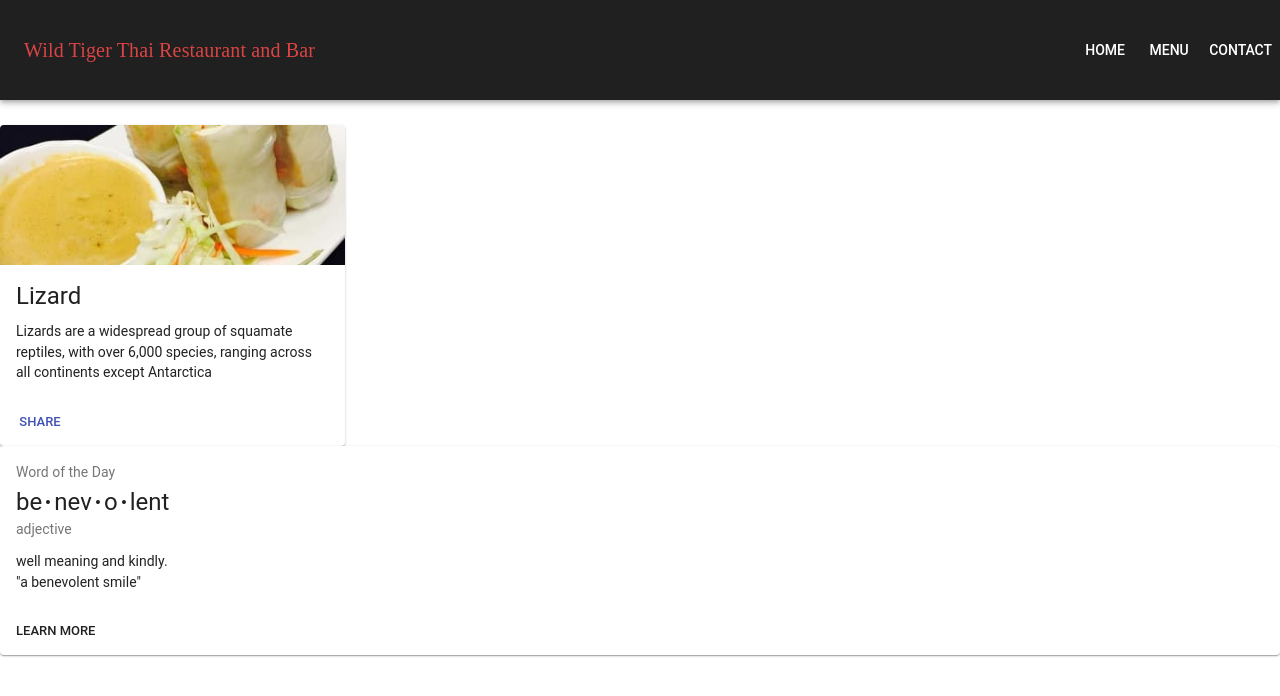
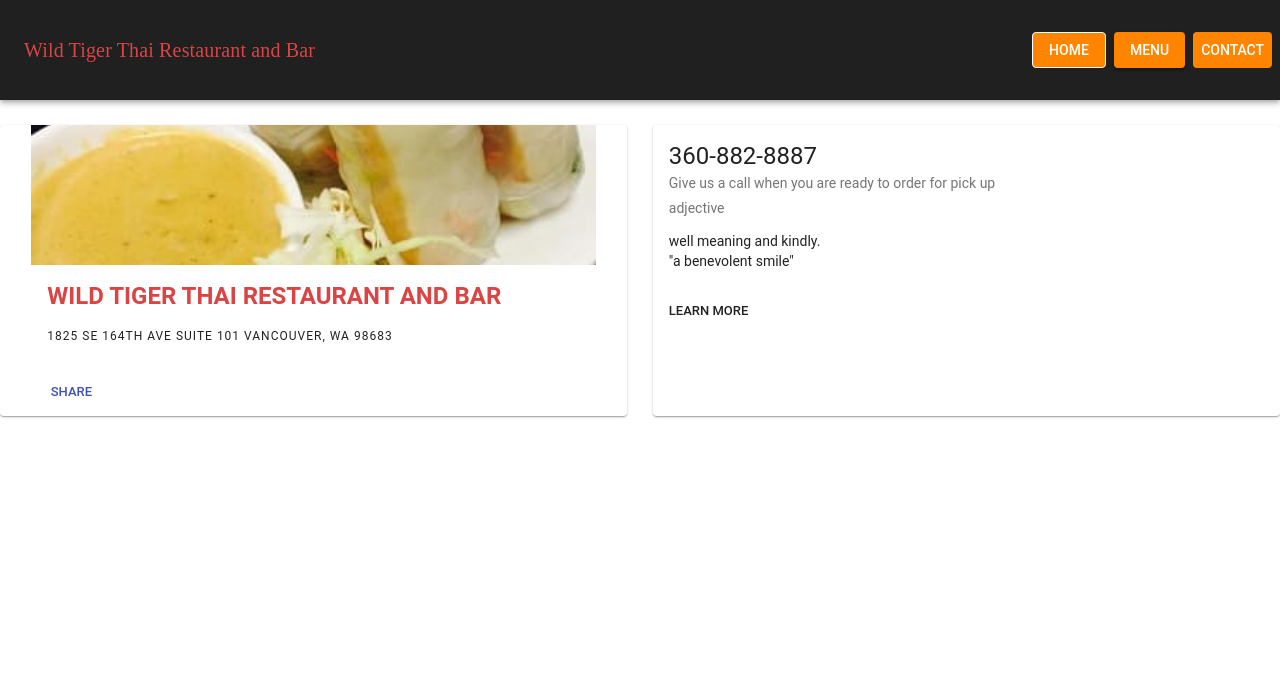
Before and after one commit to S-Rosemond/Grip-project, a React (Create React App) app in the folder grip-app/: page / in a window 1280 px wide. Shown: the top 696 px of the page. Built offline with nearby package versions, Linux system fonts and the light colour scheme; a web font is replaced by a local one.

Commit message:
Grid cards set w/mediaQ, button color proto v.1

```diff
--- a/grip-app/src/components/InfoCards/FoodCard.js
+++ b/grip-app/src/components/InfoCards/FoodCard.js
@@ -11,7 +11,8 @@
 
 const styles = {
 	card: {
-		maxWidth: 345,
+		padding: '0 5%',
+		minWidth: 275,
 		marginTop: 25
 	},
 	media: {
@@ -20,18 +21,22 @@
 };
 
 function MediaCard(props) {
-	const { classes, image } = props;
+	const { classes, image, title } = props;
 	return (
 		<Card className={classes.card}>
 			<CardActionArea>
-				<CardMedia className={classes.media} image={image} title="Contemplative Reptile" />
+				<CardMedia className={classes.media} image={image} title={title} />
 				<CardContent>
-					<Typography gutterBottom variant="h5" component="h2">
-						Lizard
+					<Typography
+						gutterBottom
+						variant="h5"
+						component="h2"
+						style={{ color: '#da4444', fontWeight: 'bold' }}
+					>
+						{props.name.toUpperCase()}
 					</Typography>
-					<Typography component="p">
-						Lizards are a widespread group of squamate reptiles, with over 6,000 species, ranging across all
-						continents except Antarctica
+					<Typography component="p" variant="overline">
+						{props.main}
 					</Typography>
 				</CardContent>
 			</CardActionArea>
--- a/grip-app/src/components/InfoCards/InfoCard.js
+++ b/grip-app/src/components/InfoCards/InfoCard.js
@@ -9,7 +9,8 @@
 
 const styles = {
 	card: {
-		minWidth: 275
+		minWidth: 275,
+		marginTop: 25
 	},
 	bullet: {
 		display: 'inline-block',
@@ -21,26 +22,27 @@
 	},
 	pos: {
 		marginBottom: 12
+	},
+	media: {
+		height: 103
 	}
 };
 
 function SimpleCard(props) {
-	const { classes } = props;
-	const bull = <span className={classes.bullet}>•</span>;
+	const { classes, info, heading } = props;
+	// const bull = <span className={classes.bullet}>•</span>;
 
 	return (
 		<Card className={classes.card}>
 			<CardContent>
+				<Typography variant="h5" component="h2">
+					{heading}
+				</Typography>
+
 				<Typography className={classes.title} color="textSecondary" gutterBottom>
-					Word of the Day
+					{info}
 				</Typography>
-				<Typography variant="h5" component="h2">
-					be
-					{bull}
-					nev
-					{bull}o{bull}
-					lent
-				</Typography>
+
 				<Typography className={classes.pos} color="textSecondary">
 					adjective
 				</Typography>
--- a/grip-app/src/components/InfoSection.js
+++ b/grip-app/src/components/InfoSection.js
@@ -1,13 +1,20 @@
-import React from 'react';
+import React, { Fragment } from 'react';
 import FoodCard from './InfoCards/FoodCard';
 import InfoCard from './InfoCards/InfoCard';
 import Branddish from '../assets/Home/Brand-dish.jpg';
 
 const InfoSection = props => (
-	<div>
-		<FoodCard image={Branddish} />
-		<InfoCard />
-	</div>
+	<Fragment>
+		<div className="app-body">
+			<FoodCard
+				image={Branddish}
+				title="Fresh Rolls"
+				name="Wild Tiger Thai Restaurant and Bar"
+				main="1825 SE 164th AVE Suite 101 VanCOUVER, WA 98683"
+			/>
+			<InfoCard heading="360-882-8887" info="Give us a call when you are ready to order for pick up" />
+		</div>
+	</Fragment>
 );
 
 export default InfoSection;
--- a/grip-app/src/components/NavBarMenu/MenuBar.js
+++ b/grip-app/src/components/NavBarMenu/MenuBar.js
@@ -1,11 +1,26 @@
 import React from 'react';
 import Button from '@material-ui/core/Button';
+import CardActions from '@material-ui/core/CardActions';
+
+const bgColor = {
+	backgroundColor: '#ff8400'
+};
 
 const MenuBar = () => (
 	<div className="MenuBar">
-		<Button color="inherit">Home</Button>
-		<Button color="inherit">Menu</Button>
-		<Button color="inherit">Contact</Button>
+		<CardActions>
+			<Button style={bgColor} size="medium" variant="outlined" color="inherit">
+				Home
+			</Button>
+
+			<Button style={bgColor} variant="contained" color="inherit">
+				Menu
+			</Button>
+
+			<Button style={bgColor} color="inherit">
+				Contact
+			</Button>
+		</CardActions>
 	</div>
 );
 
--- a/grip-app/src/styles/App.scss
+++ b/grip-app/src/styles/App.scss
@@ -1,2 +1,3 @@
 @import './base/base.scss';
 @import './components/navbar.scss';
+@import './components/appbody';
--- /dev/null
+++ b/grip-app/src/styles/components/_appbody.scss
@@ -0,0 +1,9 @@
+.app-body {
+	display: grid;
+	justify-content: center;
+	grid-gap: 2%;
+
+	@media (min-width: 768px) {
+		grid-template-columns: repeat(2, 1fr);
+	}
+}
```
